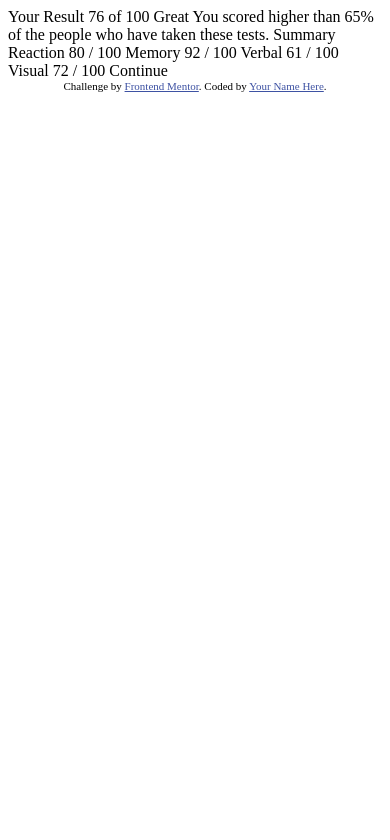
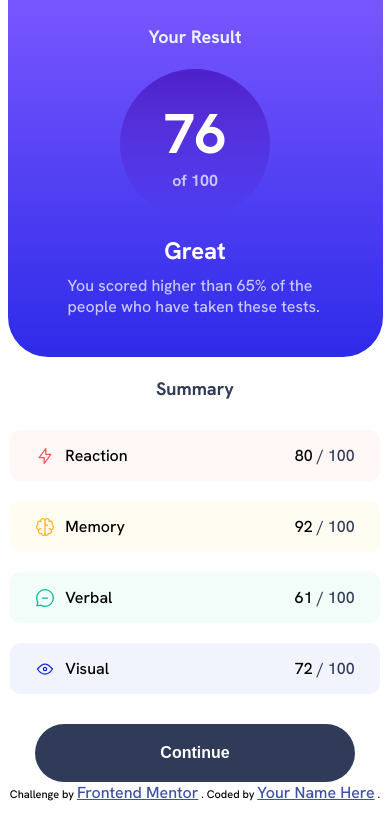
Before and after one commit to MrEscappe/results-summary-component-main, a plain HTML site: page index.html in a window 390 px wide. Drawn offline with Linux system fonts and the light colour scheme.

Commit message:
Mobile layout is done and working.  I need to add the media query to the desktop layout to make it responsive.

```diff
--- /dev/null
+++ b/assets/css/style.css
@@ -0,0 +1,237 @@
+/* Styel that come with the challange */
+
+.attribution {
+	font-size: 11px;
+	text-align: center;
+}
+.attribution a {
+	color: hsl(228, 45%, 44%);
+}
+
+/* My Styling */
+
+* {
+	/* Colors */
+	--primary-color-red: hsla(0, 100%, 67%, 0.05);
+	--primary-color-yellow: hsla(51, 100%, 49%, 0.05);
+	--primary-color-green-teal: hsla(166, 100%, 37%, 0.05);
+	--primary-color-cobalt-blue: hsla(234, 85%, 45%, 0.05);
+
+	/* Gradient Colors */
+
+	--light-stlate-blue: hsl(252, 100%, 67%);
+	--light-royal-blue: hsl(241, 81%, 54%);
+
+	--violete-blue: hsla(256, 72%, 46%, 1);
+	--persian-blue: hsla(241, 72%, 46%, 0);
+
+	/* Neutral Colors */
+
+	--white: hsl(0, 0%, 100%);
+	--pale-blue: hsl(221, 100%, 96%);
+	--light-lavender: hsl(241, 100%, 89%);
+	--dark-gray-blue: hsl(224, 30%, 27%);
+
+	/* Font Size */
+	font-size: 16px;
+	margin: 0;
+}
+
+/* Mobile Layout */
+body {
+	font-family: "Hanken Grotesk", sans-serif;
+	max-width: 375px;
+	margin: 0 auto;
+}
+
+.container,
+.result,
+.result__info_box {
+	display: flex;
+	flex-direction: column;
+	align-items: center;
+	justify-content: center;
+}
+
+.result {
+	background-image: linear-gradient(to top, var(--light-royal-blue), var(--light-stlate-blue));
+	border-radius: 0 0 40px 40px;
+	max-width: 375px;
+}
+
+.result__title {
+	font-size: 1.125rem;
+	font-weight: 700;
+	color: var(--pale-blue);
+	margin-top: 25px;
+}
+
+.result__range {
+	font-weight: 700;
+	color: var(--light-lavender);
+	background-image: linear-gradient(to top, var(--persian-blue), var(--violete-blue));
+	border-radius: 50%;
+	display: flex;
+	justify-content: center;
+	align-items: center;
+	flex-direction: column;
+	width: 150px;
+	height: 150px;
+	margin-top: 21px;
+}
+
+.result__range span {
+	color: var(--white);
+	display: flex;
+	justify-content: center;
+	align-items: center;
+	font-size: 3.5rem;
+}
+
+.result__msg {
+	font-size: 1.49rem;
+	font-weight: 700;
+	color: var(--white);
+	margin-top: 16px;
+}
+
+.result__info {
+	color: var(--light-lavender);
+	font-size: 1rem;
+	display: flex;
+	padding: 9px 60px 40px 60px;
+}
+
+/* Summary */
+
+.summary {
+	display: flex;
+	flex-direction: column;
+	align-items: center;
+	justify-content: center;
+	max-width: 375px;
+}
+
+.summary span {
+	color: var(--dark-gray-blue);
+}
+
+.summary__title {
+	font-size: 1.125rem;
+	font-weight: 700;
+	color: var(--dark-gray-blue);
+	margin: 20px;
+	margin-bottom: 30px;
+	display: flex;
+	justify-content: center;
+}
+
+.summary__item {
+	display: flex;
+	align-items: center;
+	justify-content: space-between;
+	width: 100%;
+	padding: 15px 25px;
+	border-radius: 10px;
+	background-color: var(--pale-blue);
+	margin-bottom: 20px;
+	gap: 75px;
+}
+
+.summary__box_left {
+	display: flex;
+	gap: 10px;
+	justify-content: space-between;
+	align-items: center;
+}
+
+.summary__item:nth-child(2) {
+	background-color: var(--primary-color-red);
+}
+
+.summary__item:nth-child(3) {
+	background-color: var(--primary-color-yellow);
+}
+
+.summary__item:nth-child(4) {
+	background-color: var(--primary-color-green-teal);
+}
+
+.summary__item:nth-child(5) {
+	background-color: var(--primary-color-cobalt-blue);
+}
+
+.btn {
+	background-color: var(--dark-gray-blue);
+	color: var(--white);
+	border: none;
+	border-radius: 30px;
+	padding: 20px 125px;
+	font-size: 1rem;
+	font-weight: 700;
+	cursor: pointer;
+	margin-top: 10px;
+}
+
+.btn:hover {
+	background-image: linear-gradient(to top, var(--light-royal-blue), var(--light-stlate-blue));
+}
+
+/* Desktop Layout */
+
+@media (min-width: 768px) {
+	body {
+		max-width: 1440px;
+	}
+
+	.container {
+		flex-direction: row;
+		justify-content: space-between;
+	}
+
+	.result {
+		border-radius: 40px;
+		max-width: 375px;
+	}
+
+	.result__title {
+		margin-top: 40px;
+	}
+
+	.result__range {
+		margin-top: 30px;
+	}
+
+	.result__msg {
+		margin-top: 30px;
+	}
+
+	.result__info {
+		padding: 20px 60px 40px 60px;
+	}
+
+	.summary {
+		flex-direction: row;
+		justify-content: space-between;
+		max-width: 1440px;
+		margin-top: 50px;
+	}
+
+	.summary__title {
+		margin: 0;
+		margin-right: 50px;
+	}
+
+	.summary__item {
+		margin: 0;
+		margin-right: 50px;
+	}
+
+	.summary__item:nth-child(2) {
+		margin-top: 50px;
+	}
+
+	.btn {
+		margin-top: 50px;
+	}
+}
--- a/index.html
+++ b/index.html
@@ -1,47 +1,93 @@
 <!DOCTYPE html>
 <html lang="en">
 	<head>
-  <meta charset="UTF-8">
-  <meta name="viewport" content="width=device-width, initial-scale=1.0"> <!-- displays site properly based on user's device -->
+		<meta charset="UTF-8" />
+		<meta name="viewport" content="width=device-width, initial-scale=1.0" />
+		<!-- displays site properly based on user's device -->
 
-  <link rel="icon" type="image/png" sizes="32x32" href="./assets/images/favicon-32x32.png">
+		<link rel="icon" type="image/png" sizes="32x32" href="./assets/images/favicon-32x32.png" />
+		<link rel="preconnect" href="https://fonts.googleapis.com" />
+		<link rel="preconnect" href="https://fonts.gstatic.com" crossorigin />
+		<link href="https://fonts.googleapis.com/css2?family=Hanken+Grotesk:wght@500;700;800&display=swap" rel="stylesheet" />
+		<link rel="stylesheet" href="assets/css/style.css" />
 
 		<title>Frontend Mentor | Results summary component</title>
-
-  <!-- Feel free to remove these styles or customise in your own stylesheet 👍 -->
-  <style>
-    .attribution { font-size: 11px; text-align: center; }
-    .attribution a { color: hsl(228, 45%, 44%); }
-  </style>
 	</head>
 	<body>
+		<div class="container">
+			<div class="result">
+				<h1 class="result__title">Your Result</h1>
+				<p class="result__range">
+					<span>76</span>
+					of 100
+				</p>
+				<div class="result__info_box">
+					<p class="result__msg">Great</p>
+					<p class="result__info">You scored higher than 65% of the people who have taken these tests.</p>
+				</div>
+			</div>
+			<div class="summary">
+				<h2 class="summary__title">Summary</h2>
+				<div class="summary__item">
+					<div class="summary__box_left">
+						<img src="assets/images/icon-reaction.svg" alt="" />
 
-  Your Result
-  76
-  of 100
+						<p>Reaction</p>
+					</div>
+					<div class="summary__box_right">
+						<p>
+							80
+							<span>/ 100</span>
+						</p>
+					</div>
+				</div>
+				<div class="summary__item">
+					<div class="summary__box_left">
+						<img src="assets/images/icon-memory.svg" alt="" />
+						<p>Memory</p>
+					</div>
+					<div class="summary__box_right">
+						<p>
+							92
+							<span>/ 100</span>
+						</p>
+					</div>
+				</div>
+				<div class="summary__item">
+					<div class="summary__box_left">
+						<img src="assets/images/icon-verbal.svg" alt="" />
+						<p>Verbal</p>
+					</div>
 
-  Great
-  You scored higher than 65% of the people who have taken these tests.
-
-  Summary
-
-  Reaction
-  80 / 100
-
-  Memory
-  92 / 100
-
-  Verbal
-  61 / 100
-
-  Visual
-  72 / 100
-
-  Continue
+					<div class="summary__box_right">
+						<p>
+							61
+							<span>/ 100</span>
+						</p>
+					</div>
+				</div>
+				<div class="summary__item">
+					<div class="summary__box_left">
+						<img src="assets/images/icon-visual.svg" alt="" />
+						<p>Visual</p>
+					</div>
+					<div class="summary__box_right">
+						<p>
+							72
+							<span>/ 100</span>
+						</p>
+					</div>
+				</div>
+				<button class="btn">Continue</button>
+			</div>
+		</div>
 
 		<div class="attribution">
-    Challenge by <a href="https://www.frontendmentor.io?ref=challenge" target="_blank">Frontend Mentor</a>.
-    Coded by <a href="#">Your Name Here</a>.
+			Challenge by
+			<a href="https://www.frontendmentor.io?ref=challenge" target="_blank">Frontend Mentor</a>
+			. Coded by
+			<a href="#">Your Name Here</a>
+			.
 		</div>
 	</body>
 </html>
```
Lines whose indentation alone changed are shown as unchanged.
